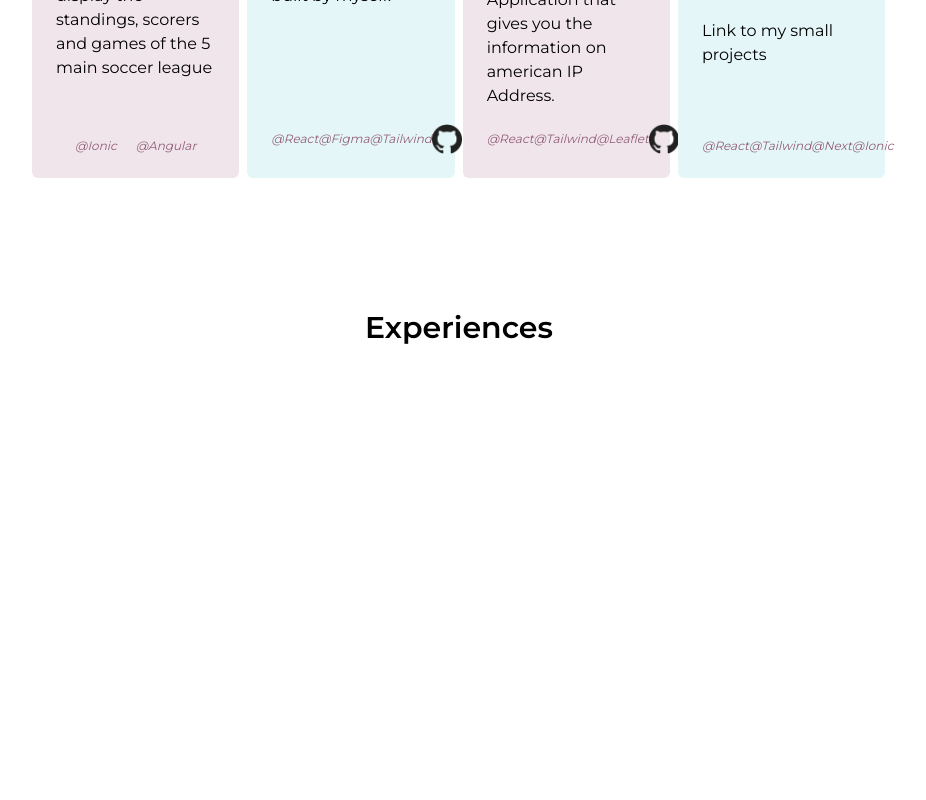
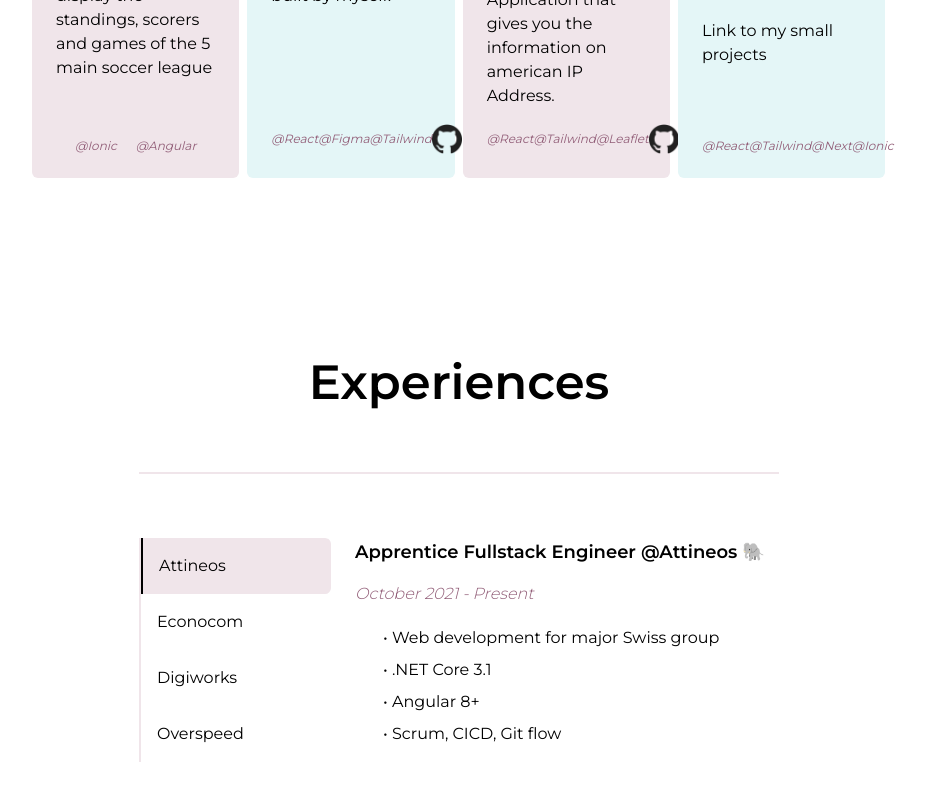
Before and after one commit to MolletSimon/new-portfolio, a React (Create React App) app: page / in a window 1280 px wide. Shown: the part 3992-4792 px from the top of the page, without its empty margins (181-1107 px from the left). Built offline with nearby package versions, Linux system fonts and the light colour scheme.

Commit message:
add experiences

```diff
--- a/src/components/experience.jsx
+++ b/src/components/experience.jsx
@@ -1,8 +1,106 @@
+import { useState } from "react";
+
 export default function Experience() {
+  const [corp, setCorp] = useState(0);
+  const experiences = [
+    {
+      job: "Apprentice Fullstack Engineer @Attineos 🐘",
+      missions: [
+        "Web development for major Swiss group",
+        ".NET Core 3.1",
+        "Angular 8+",
+        "Scrum, CICD, Git flow",
+      ],
+      period: "October 2021 - Present",
+    },
+    {
+      job: "Apprentice Fullstack Engineer @Econocom",
+      missions: [
+        "Web and software development",
+        "SqlServer database - T-SQL stored procedure",
+        ".NETFramework or .NETCore Backend",
+        "Angular or AngularJS Frontend",
+      ],
+      period: "October 2019 - October 2021",
+    },
+    {
+      job: "Fullstack Developer Trainee @Digiworks Agency 🕹",
+      missions: [
+        "Backend development for a large French group with Symfony",
+        "Conception and modelisation of database",
+        "Configuration of the firewall",
+        "VR Application development with Unity3D",
+      ],
+      period: "January 2019 - February 2019",
+    },
+    {
+      job: "Web Developer Trainee @Overspeed",
+      missions: [
+        "Database modelisation",
+        "Conception of an API with the Laravel framework",
+        "Realisation of a custom map, including POI and paths placement, with Leaflet.js",
+      ],
+      period: "March 2018 - June 2018",
+    },
+  ];
   return (
     <div className="w-full min-h-screen" id="experience">
       <div className="h-1"></div>
-      <h1 className="font-semibold text-3xl text-center mt-20">Experiences</h1>
+      <h1 className="font-semibold text-5xl text-center mt-32">Experiences</h1>
+      <div className="flex justify-center">
+        <div className="h-1 border-b-[2px] border-pastelPink mt-16 w-1/2"></div>
+      </div>
+      <div className="flex w-full justify-center mt-16">
+        <div className="grid grid-cols-10 grid-rows-10 w-1/2">
+          <div className="row-span-full col-span-3 border-l-2 border-l-pastelPink">
+            <div
+              onClick={() => setCorp(0)}
+              className={`hover:bg-pastelPink cursor-pointer ${
+                corp === 0 &&
+                "bg-pastelPink border-l-2 border-l-primar rounded-r-md"
+              } pb-4 pt-4 pl-4 hover:transition-colors hover:duration-500`}
+            >
+              Attineos
+            </div>
+            <div
+              onClick={() => setCorp(1)}
+              className={`hover:bg-pastelPink ${
+                corp === 1 &&
+                "bg-pastelPink border-l-2 border-l-primary rounded-r-md"
+              } cursor-pointer pb-4 pt-4 pl-4 hover:transition-colors hover:duration-500`}
+            >
+              Econocom
+            </div>
+            <div
+              onClick={() => setCorp(2)}
+              className={`hover:bg-pastelPink ${
+                corp === 2 &&
+                "bg-pastelPink border-l-2 border-l-primary rounded-r-md"
+              } cursor-pointer pb-4 pt-4 pl-4 hover:transition-colors hover:duration-500`}
+            >
+              Digiworks
+            </div>
+            <div
+              onClick={() => setCorp(3)}
+              className={`hover:bg-pastelPink ${
+                corp === 3 &&
+                "bg-pastelPink border-l-2 border-l-primary rounded-r-md"
+              } cursor-pointer pb-4 pt-4 pl-4 hover:transition-colors hover:duration-500`}
+            >
+              Overspeed
+            </div>
+          </div>
+          <div className="row-span-full col-span-7 ml-6">
+            <h2 className="font-semibold text-lg">{experiences[corp].job}</h2>
+            <h4 className="mt-4 italic font-light mb-4 text-primary">
+              {experiences[corp].period}
+            </h4>
+            {experiences[corp].missions.map((e) => (
+              <p className="ml-6 p-1">• {e}</p>
+            ))}
+          </div>
+        </div>
+      </div>
     </div>
   );
 }
```
